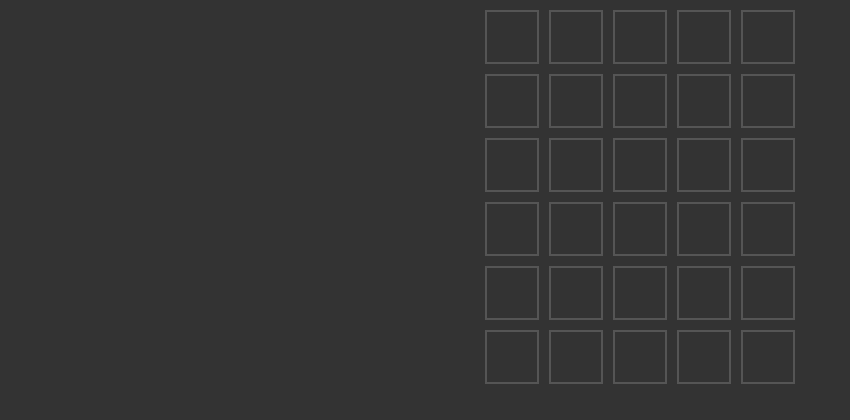
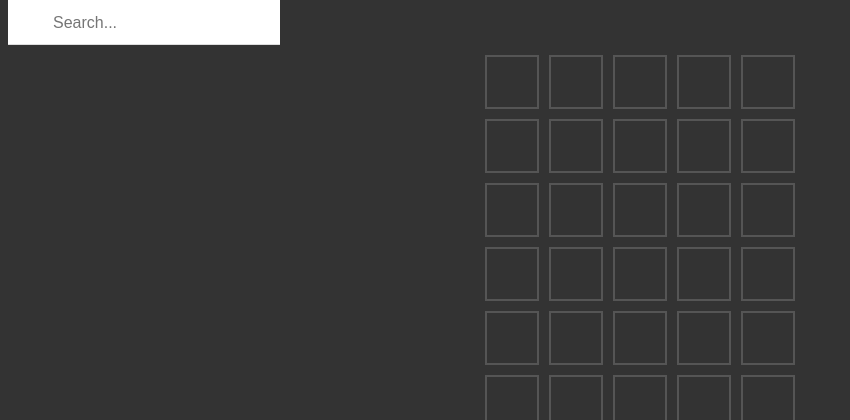
Before and after one commit to AlexanderRoylance/csci331FinalProject, a PHP site: page / in a window 1280 px wide. Shown: the part 65-485 px from the top of the page, without its empty margins (0-850 px from the left). Run offline with PHP 8.4, Linux system fonts and the light colour scheme.

Commit message:
starting database + images + dropdown search bar
Added a database dump file. To build your database just take the contents of the dump file and paste them into your xampp mysql control panel.

Added folder of skin images. Each database entry has a connected "ImgID" that is connected to the name of an image in the the folder (.webp must be added to the end of this ID to actually get the image though!)

Changed the .html file to a .php file so it can access the database.

Added skeleton of a search bar + dropdown menu that will contain all of the skins the player can guess.

Javascript file now contains logic for the above mentioned search function.

CSS file contains basic styling for the search function.

```diff
--- a/css/main.css
+++ b/css/main.css
@@ -34,3 +34,56 @@ body{
     background-color: #333;
     color: white;
 }
+/*
+.dropbtn {
+    background-color: #ffa500;
+    color: #333;
+    padding: 16px;
+    font-size: 16px;
+    border: none;
+    cursor: pointer;
+}
+
+.dropbtn:hover, .dropbtn:focus {
+    background-color: #ff8c00;
+}
+*/
+
+#myInput {
+    box-sizing: border-box;
+    font-size: 16px;
+    padding: 14px 20px 12px 45px;
+    border: none;
+    border-bottom: 1px solid #ddd;
+}
+
+#myInput:focus {
+    outline: 3px solid #ddd;
+}
+
+.dropdown {
+    position: relative;
+    display: inline-block;
+}
+
+.dropdown-content {
+    display: none;
+    position: absolute;
+    background-color: #ffa500;
+    min-width: 230px;
+    border: 1px sold #ddd;
+    z-index: 1;
+}
+
+.dropdown-content a {
+    color: black;
+    padding: 12px 16px;
+    text-decoration: none;
+    display: block;
+}
+
+.dropdown-content a:hover {
+    background-color: #f1f1f1;
+}
+
+.show {display:block;};
--- a/index.html
+++ b/index.php
@@ -1,4 +1,3 @@
-<!DOCTYPE html>
 <html lang="en">
 <head>
     <meta charset="UTF-8">
@@ -8,7 +7,7 @@
     <link rel="stylesheet" href="css/main.css">
     <link rel="stylesheet" href="css/footer.css">
     <link href="https://fonts.googleapis.com/icon?family=Material+Icons" rel="stylesheet">
-    <link rel="stylesheet" href="js/script.js">
+    <script src="js/script.js"></script>
 </head>
 <body>
     <header>
@@ -23,6 +22,19 @@
             </div>
         </nav>
     </header>
+
+    <!--Create a dropdown menu that is revealed to the user when they click on it-->
+    <div class ="dropdown">
+        <!--<button onclick="revealDrop()" class="dropbtn">Dropdown</button>-->
+        <input type="text" placeholder="Search..." id="myInput" onkeyup="filterFunction()" onfocus="revealDrop()" onblur="revealDrop()">
+        <div id="dropdownMenu" class="dropdown-content">
+            <a class="skinOption" href="#">temp 1</a>
+            <a class="skinOption" href="#">temp 2</a>
+            <a class="skinOption" href="#">temp 3</a>
+            <a class="skinOption" href="#">temp 4</a>
+            <a class="skinOption" href="#">temp 5</a>
+        </div>
+    </div>
 
     <div class="board">
         <div class="row">
--- a/js/script.js
+++ b/js/script.js
@@ -0,0 +1,19 @@
+function revealDrop() {
+    document.getElementById("dropdownMenu").classList.toggle("show");
+}
+
+function filterFunction() {
+    var input, filter, a, i;
+    input = document.getElementById("myInput");
+    filter = input.value.toUpperCase();
+    div = document.getElementById("dropdownMenu");
+    a = div.getElementsByClassName("skinOption");
+    for (i = 0; i < a.length; i++) {
+        txtValue = a[i].textContent || a[i].innerText;
+        if (txtValue.toUpperCase().indexOf(filter) > -1) {
+            a[i].style.display = "";
+        } else {
+            a[i].style.display = "none";
+        }
+    }
+}
```
